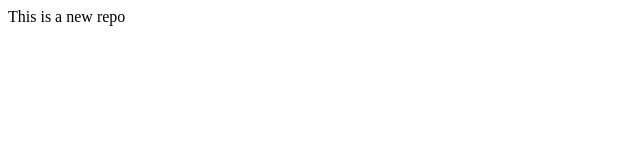
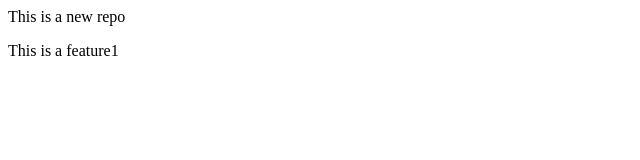
Before and after one commit to jaydeep-bhati/localrepo, a plain HTML site: page index.html in a window 1280 px wide. Shown: the full height of the page, 0-640 px from the left. Drawn offline with Linux system fonts and the light colour scheme.

Commit message:
Add new feature

```diff
--- a/index.html
+++ b/index.html
@@ -1 +1,2 @@
 <p>This is a new repo </p>
+<P>This is a feature1</P>
```
